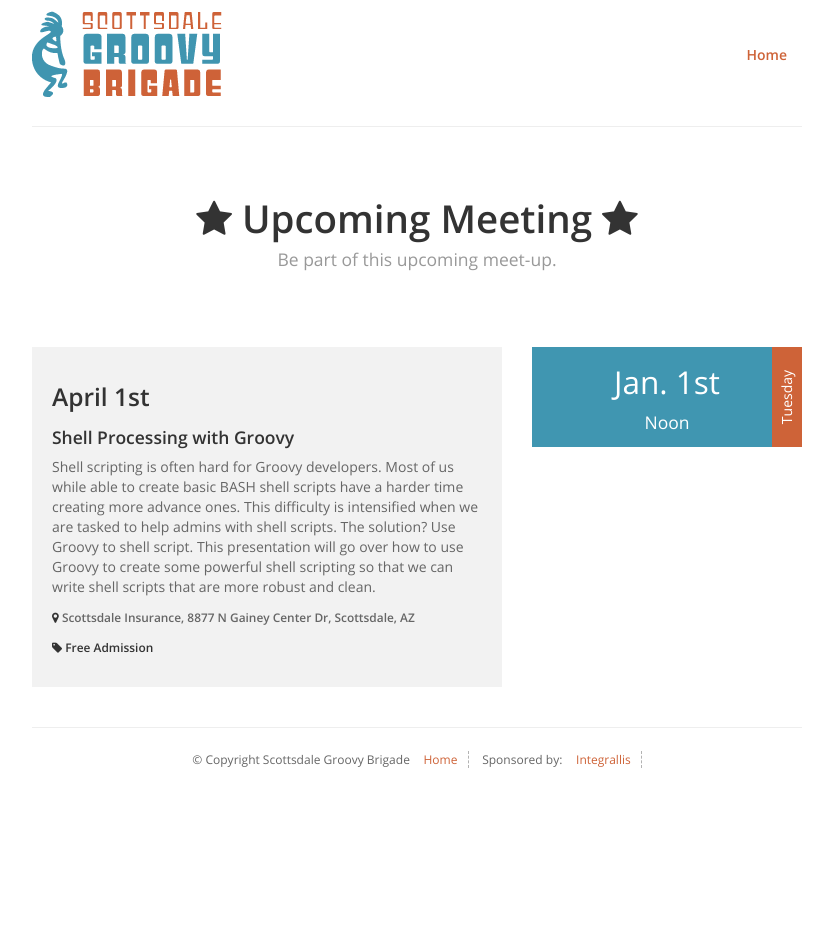
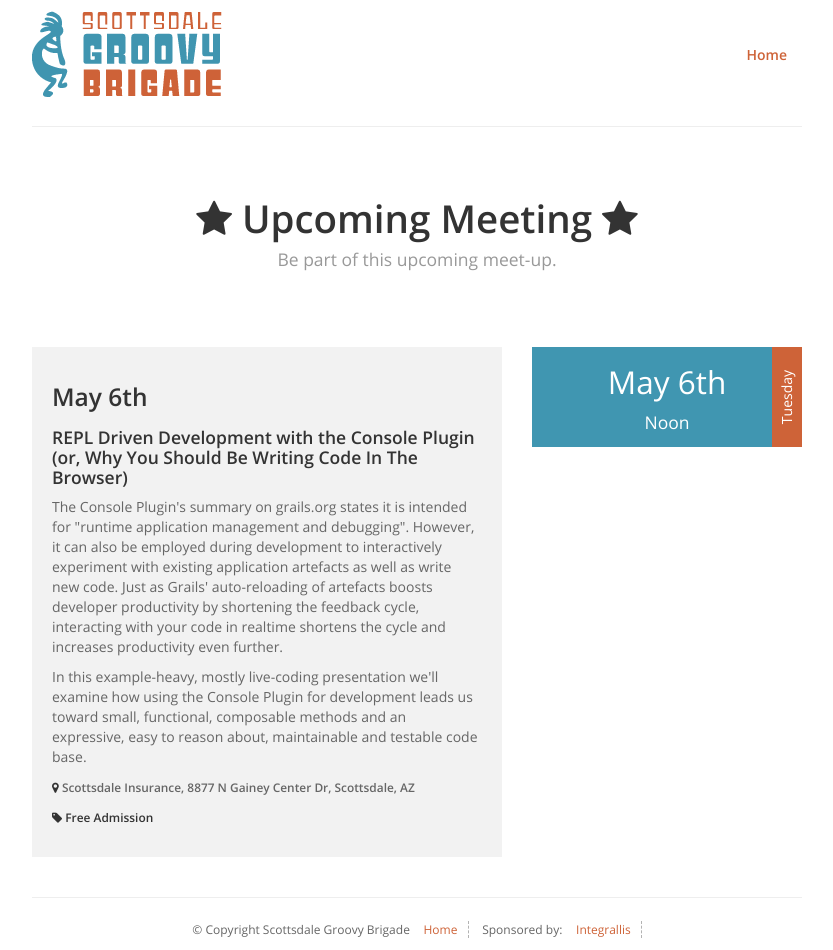
Before and after one commit to Scottsdale-Groovy/scottsdale-groovy.github.io, a plain HTML site: page index.html in a window 1280 px wide. Shown: the whole page, without its empty margins (223-1056 px from the left). Before the commit the page ends 800 px from the top, so only its background shows below. Drawn offline with nearby package versions, Linux system fonts and the light colour scheme.

Commit message:
Updated for May meeting

```diff
--- a/index.html
+++ b/index.html
@@ -56,16 +56,16 @@
         <div class="row upcoming-box">
           <div class="span5">
             <div class="desc">
-              <h3>April 1st</h3>
-              <h4>Shell Processing with Groovy</h4>
-              <p>Shell scripting is often hard for Groovy developers. Most of us while able to create basic BASH shell scripts have a harder time creating more advance ones. This difficulty is intensified when we are tasked to help admins with shell scripts. The solution? Use Groovy to shell script. This presentation will go over how to use  Groovy to create some powerful shell scripting so that we can write shell scripts that are more robust and clean.</p>
+              <h3>May 6th</h3>
+              <h4>REPL Driven Development with the Console Plugin (or, Why You Should Be Writing Code In The Browser)</h4>
+              <p>The Console Plugin's summary on grails.org states it is intended for "runtime application management and debugging". However, it can also be employed during development to interactively experiment with existing application artefacts as well as write new code. Just as Grails' auto-reloading of artefacts boosts developer productivity by shortening the feedback cycle, interacting with your code in realtime shortens the cycle and increases productivity even further.</p><p>In this example-heavy, mostly live-coding presentation we'll examine how using the Console Plugin for development leads us toward small, functional, composable methods and an expressive, easy to reason about, maintainable and testable code base.</p>
               <h6><i class="icon-map-marker"></i> <a href="http://tinyurl.com/d4nnl8r" target="_normal">Scottsdale Insurance, 8877 N Gainey Center Dr, Scottsdale, AZ</a></h6>
               <h6><i class="icon-tag"></i> Free Admission</h6>
             </div>
           </div> <!-- /span5 -->
           <div class="span3">
             <div class="date">
-              <h2>Jan. 1st</h2>
+              <h2>May 6th</h2>
               <h4>Noon</h4>
               <p>Tuesday</p>
             </div>
```
